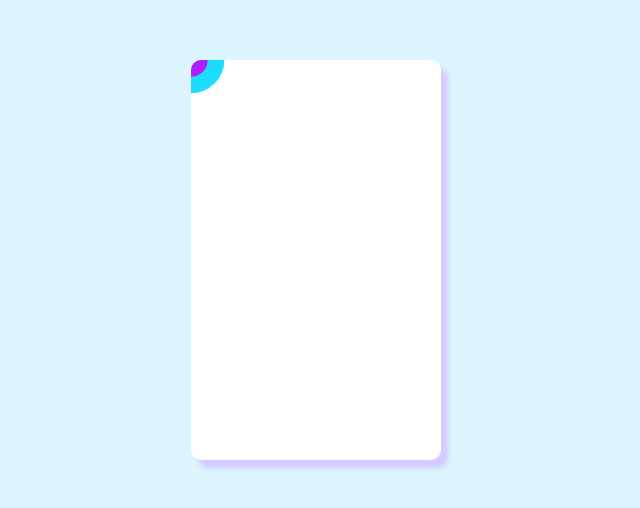
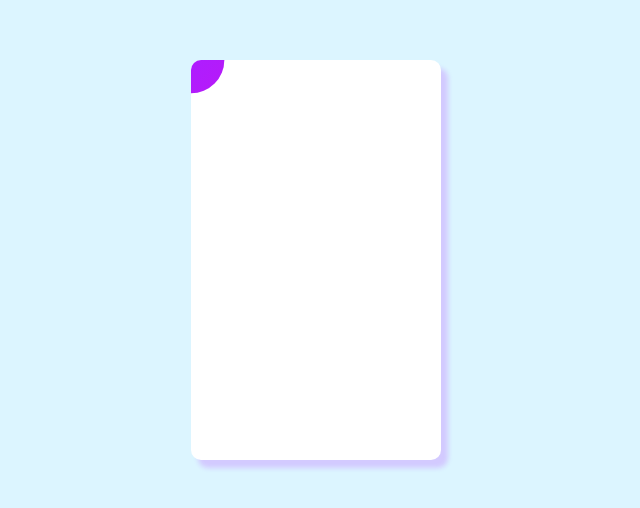
Before and after one commit to BobbyAD/ui-tests, a React (Create React App) app: page / in a window 1280 px wide. Shown: the part 140-648 px from the top of the page, without its empty margins (324-964 px from the left). Built offline with nearby package versions, Linux system fonts and the light colour scheme.

Commit message:
Clip test back to something that looks good

```diff
--- a/src/components/clip-path-test/ClipPath.jsx
+++ b/src/components/clip-path-test/ClipPath.jsx
@@ -7,10 +7,8 @@ const ClipPath = () => {
         <div className="clip-page">
             <div className="clip-container">
                 <div className="clip-inner">
-                    <div className="clip-fade-in">
-                        <h1>Clip Path Test</h1>
-                        <p>This is where I'd put all my cool information for this cool little card if I had any cool information to put in it, but I don't, because it's just a test, as you should know.</p>
-                    </div>
+                    <h1>Clip Path Test</h1>
+                    <p>This is where I'd put all my cool information for this cool little card if I had any cool information to put in it, but I don't, because it's just a test, as you should know.</p>
                 </div>
             </div>
         </div>
--- a/src/components/clip-path-test/css/ClipPath.scss
+++ b/src/components/clip-path-test/css/ClipPath.scss
@@ -18,7 +18,9 @@
 
     .clip-inner {
         display: flex;
-        background: rgb(29, 221, 255);
+        flex-direction: column;
+        background: rgb(174,29,255);
+        background: linear-gradient(130deg, rgba(174,29,255,1) 0%, rgba(255,0,184,1) 100%);
         border-radius: 10px;
         width: 100%;
         clip-path: circle(10% at 0% 0%);
@@ -36,22 +38,6 @@
             font-size: 1.2rem;
             padding: .5rem;
         }
-
-        .clip-fade-in {
-            border-radius: 10px;
-            background: rgb(174,29,255);
-            background: linear-gradient(130deg, rgba(174,29,255,1) 0%, rgba(255,0,184,1) 100%);
-            width: 100%;
-            height: 100%;
-            margin: 0;
-            padding: 0;
-            clip-path: circle(5% at 0% 0%);
-            transition: all .4s ease-in-out;
-        }
-
-        &:hover .clip-fade-in {
-            clip-path: circle(80%);
-        }
     }
 
     &:hover .clip-inner {
```
